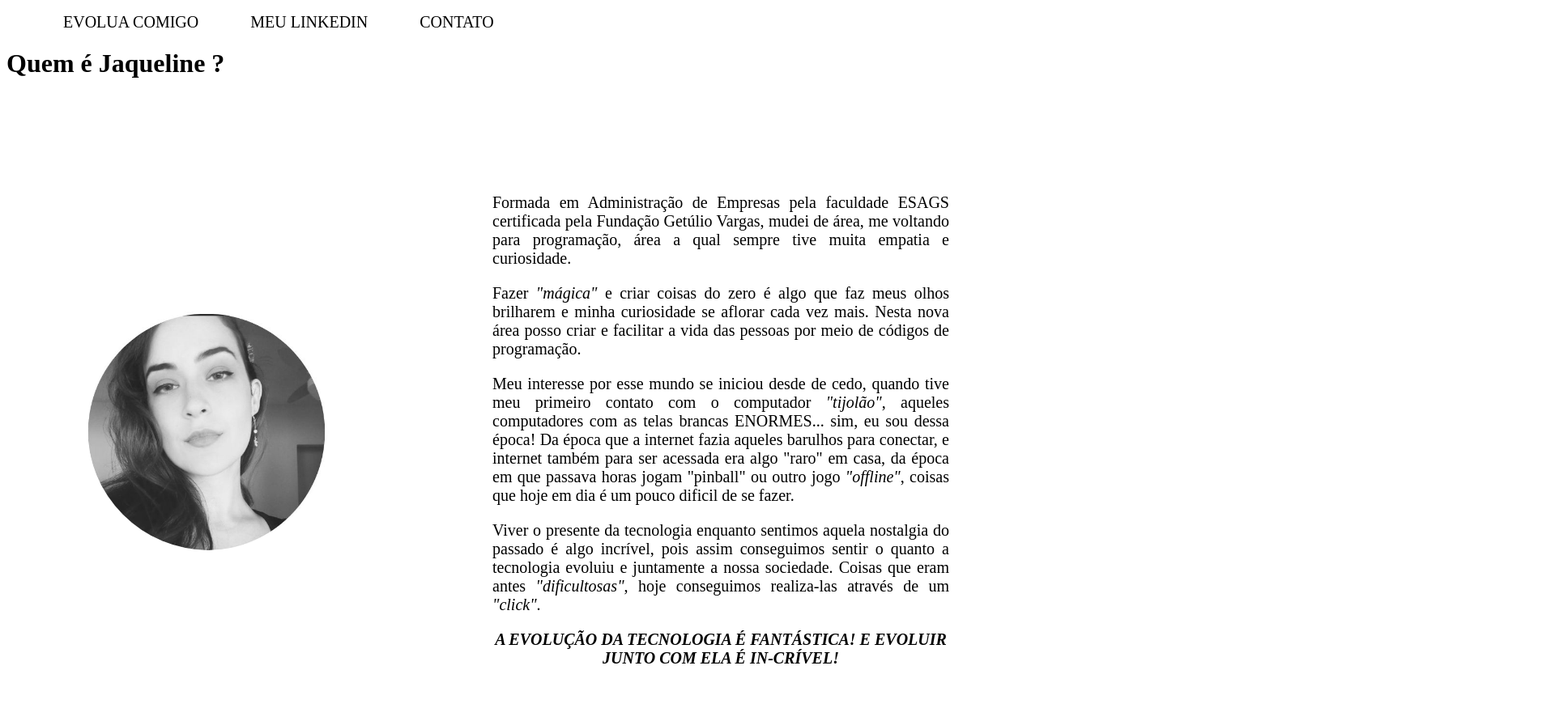
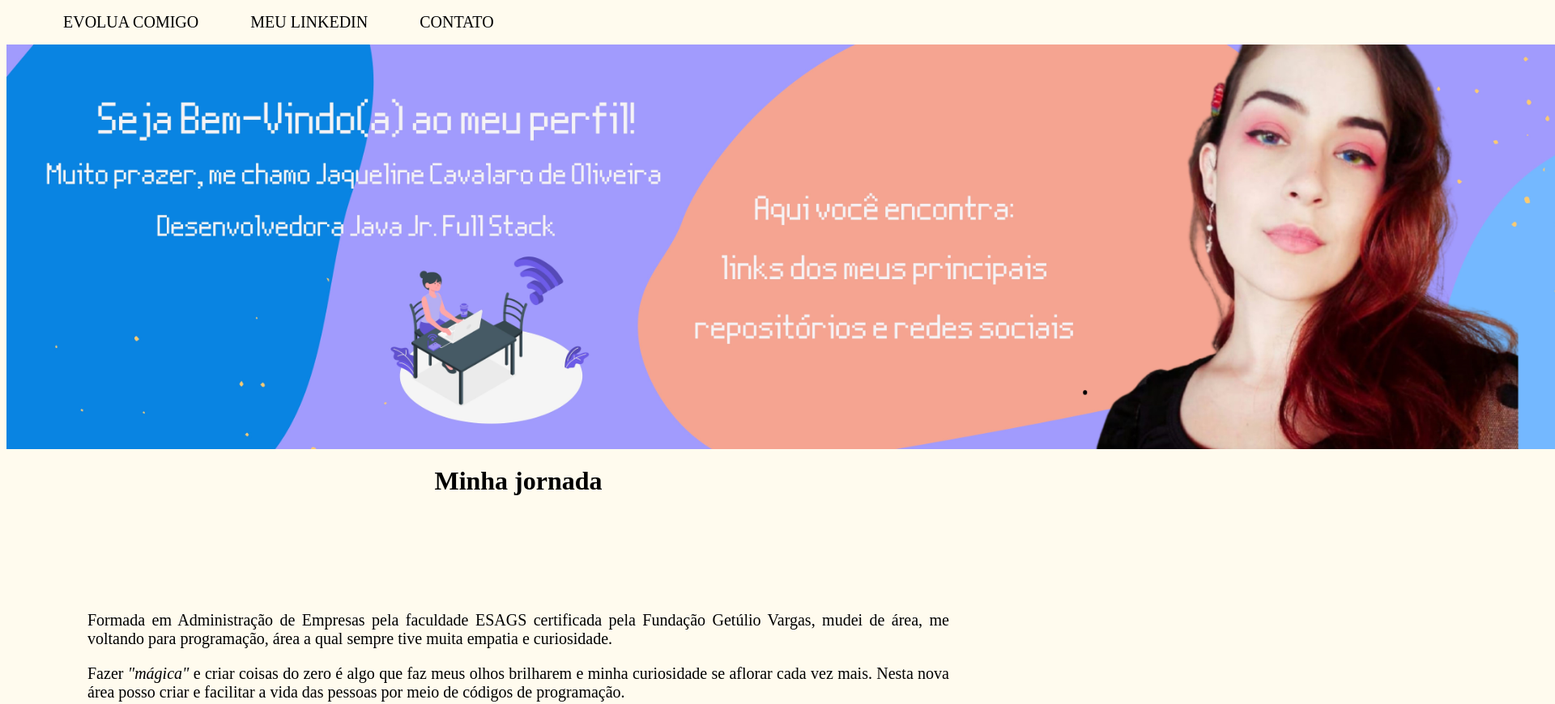
Before and after one commit to jaquelinecavalaro/fundamentos-web, a plain HTML site: page index.html in a window 1280 px wide. Shown: the top 870 px of the page at 81% size, 1920 px wide, since content can reach past the window. Drawn offline with Linux system fonts and the light colour scheme.

Commit message:
BANNER adicionado

```diff
--- a/assets/css/style.css
+++ b/assets/css/style.css
@@ -1,4 +1,7 @@
 /* ESTILOS DA PÁGINA INDEX.HTML */
+body {
+    background-color: #fffbee;
+  }
 .center{
     align-items: center;
     justify-content: center;
@@ -7,6 +10,9 @@
 p{
     font-size: 20px;
     text-align: center;
+}
+.flex{
+    display: table-column;
 }
 .container{
     display: flex;
--- a/index.html
+++ b/index.html
@@ -21,11 +21,15 @@
             <a href="contato.html"  >CONTATO</a>
             </li>
     </ul>
-    <h1> Quem é Jaqueline ? </h1>
-    <div class="container center">
-        <div>
-            <img class="br-50 wh" src ="assets/img/Cinza Círculo de Folhas Floral Logotipo.jpg.jpg" alt="Imagem do criador de conteúdo"></img>
-        </div>
+
+    <div>
+        <img class="center container flex" width="2000px" src ="assets/img/BANNER_JAKI.jpg.jpg" alt="Imagem do criador de conteúdo"></img>
+    </div>
+
+    <h1 class="center "> Minha jornada </h1>
+    <div class="container center ">
+
+
         <div class = "p-30">
             <p class="justify">
                 Formada em Administração de Empresas pela faculdade ESAGS certificada pela Fundação Getúlio Vargas, mudei
```
Also changed, not shown: assets/img/BANNER_JAKI.jpg.jpg (added).
